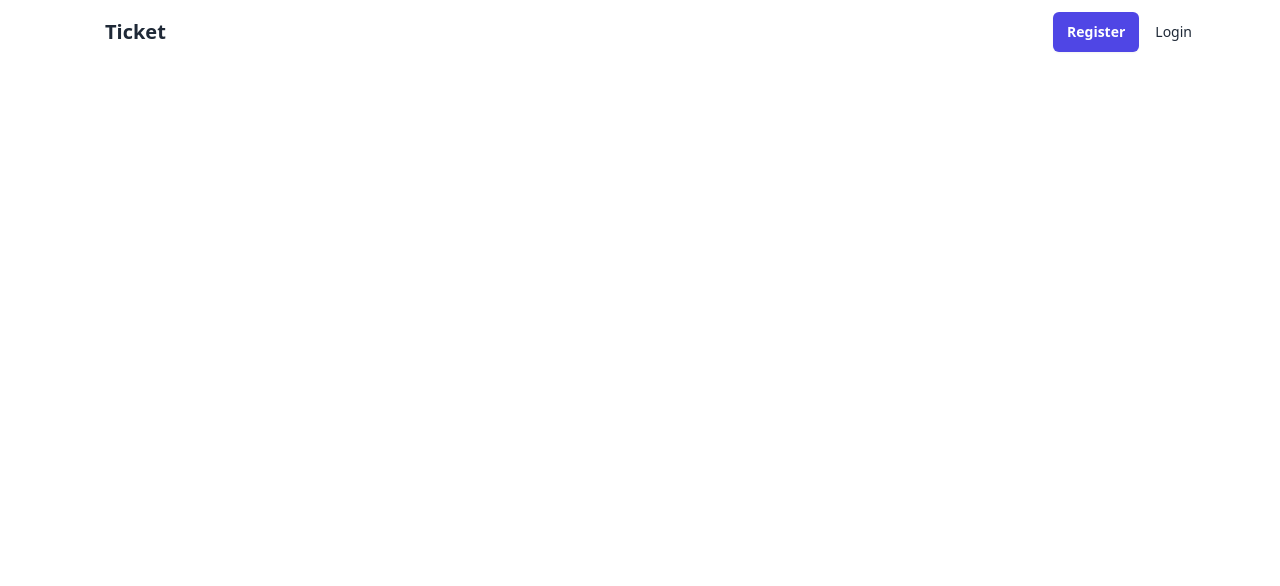
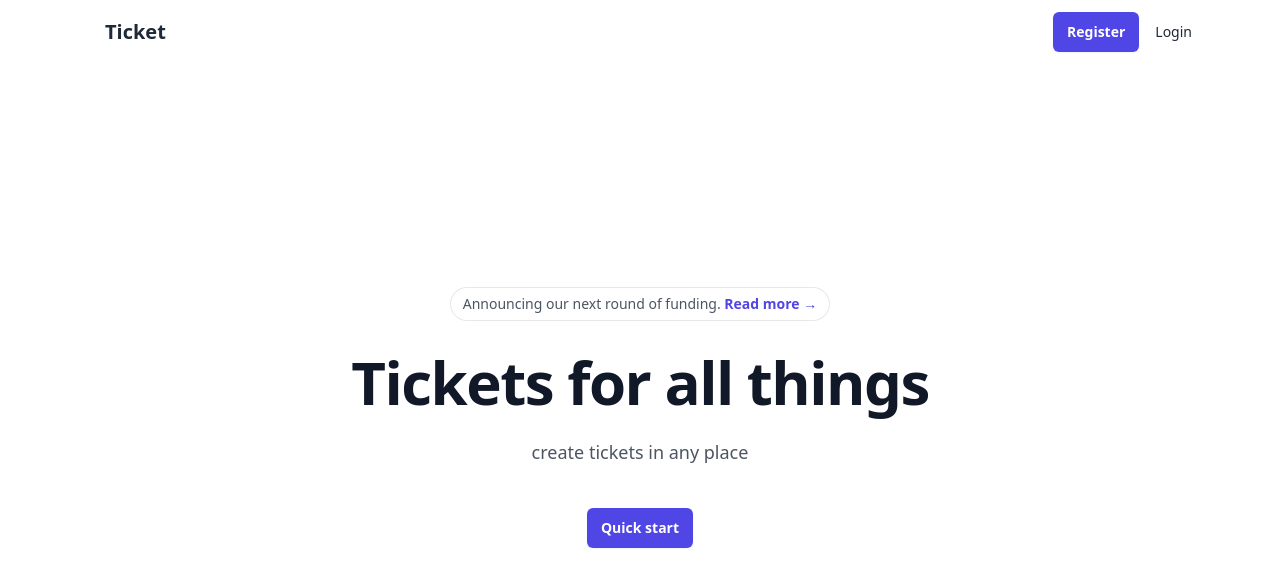
Before and after one commit to felipesaev/ticket, a React (Vite) app: page / in a window 1280 px wide. Shown: the top 586 px of the page. Built offline with nearby package versions, Linux system fonts and the light colour scheme; no server answers.

Commit message:
feat: create layout for all pages

```diff
--- a/src/components/Header.tsx
+++ b/src/components/Header.tsx
@@ -1,4 +1,4 @@
-import { Link, Outlet, useNavigate } from 'react-router-dom'
+import { Link, useNavigate } from 'react-router-dom'
 import { supabase } from '@/services/localStorage/db'
 import { useContext } from 'react'
 import { UserContext } from '@/contexts/UserContext'
@@ -9,13 +9,13 @@ export const Header = () => {
   const handleLogout = () => {
     supabase.auth.signOut()
     window.localStorage.clear()
-    navigate('/home')
+    navigate('/')
   }
   return (
     <>
       <div className="navbar bg-base-100">
         <div className="flex-1">
-          <Link to={'/home'} className="btn btn-ghost normal-case text-xl">
+          <Link to={'/'} className="btn btn-ghost normal-case text-xl">
             Ticket
           </Link>
         </div>
@@ -64,7 +64,6 @@ export const Header = () => {
         </div>
         <div className="grid place-items-center"></div>
       </div>
-      <Outlet />
     </>
   )
 }
--- a/src/routes.tsx
+++ b/src/routes.tsx
@@ -1,18 +1,18 @@
 import { BrowserRouter as Router, Route, Routes } from 'react-router-dom'
 import { SignUp } from '@/views/SignUp'
 import { SignIn } from '@/views/SingIn'
-import { Header } from '@/components/Header'
 import { Home } from './views/Home'
 import { Tickets } from './views/Tickets'
 import { CreateTickets } from './views/CreateTickets'
+import Layout from './views/Layout'
 
 const AppRouter = () => {
   return (
     <Router>
       <Routes>
-        <Route path="/" element={<Header />}>
+        <Route element={<Layout />}>
+          <Route path="/" element={<Home />} />
           <Route path="/login" element={<SignIn />} />
-          <Route path="/home" element={<Home />} />
           <Route path="/register" element={<SignUp />} />
           <Route path="/tickets" element={<Tickets />} />
           <Route path="/new-tickets" element={<CreateTickets />} />
--- a/src/views/Home.tsx
+++ b/src/views/Home.tsx
@@ -50,7 +50,17 @@ export const Home = () => {
                   View my tickets <span aria-hidden="true">→</span>
                 </a>
               </Link>
+
             </>
+          )}
+          {!session && (
+            <Link
+            to={'/login'}
+            className="rounded-md bg-indigo-600 px-3.5 py-2.5 text-sm font-semibold text-white shadow-sm hover:bg-indigo-500 focus-visible:outline focus-visible:outline-2 focus-visible:outline-offset-2 focus-visible:outline-indigo-600 mx-4"
+          >
+            Quick start
+
+          </Link>
           )}
         </div>
       </div>
--- /dev/null
+++ b/src/views/Layout.tsx
@@ -0,0 +1,13 @@
+import { Header } from "@/components/Header";
+import { Outlet } from "react-router-dom";
+
+const Layout = () => {
+  return (
+    <>
+      <Header />
+      <Outlet />
+    </>
+  );
+};
+
+export default Layout;
--- a/src/views/SingIn.tsx
+++ b/src/views/SingIn.tsx
@@ -41,7 +41,7 @@ export const SignIn = () => {
       </div>
     )
   } else {
-    navigate('/home')
+    navigate('/')
     return <Home />
   }
 }
```
